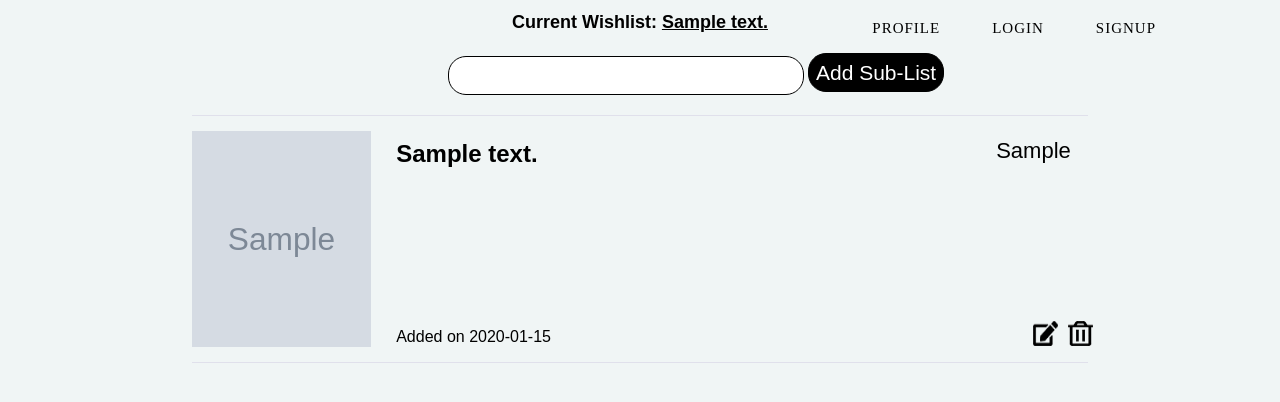
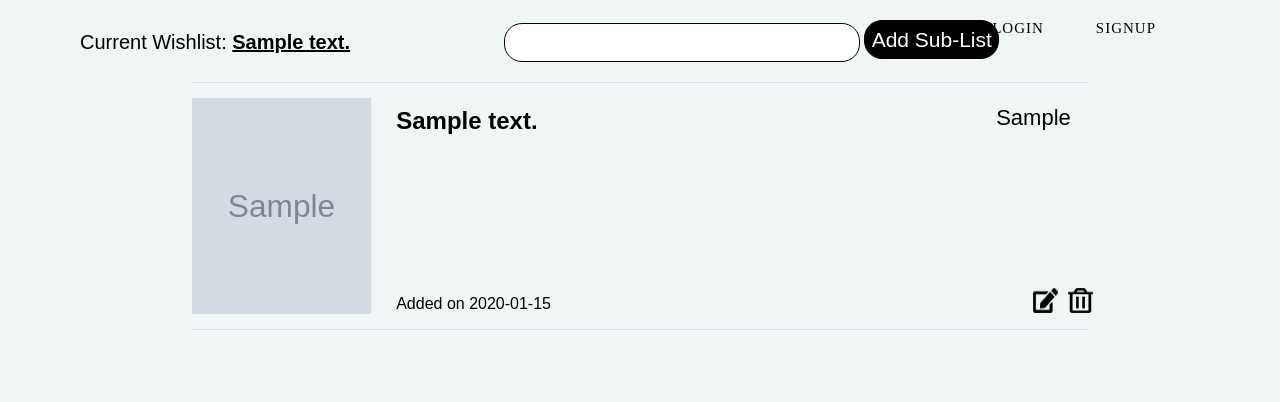
Before and after one commit to WebDesignHMA/Elysian-Wishlist, a Flask app: page /list/1 in a window 1280 px wide; the page is wider, and only the part inside the window is pictured. Shown: the part 60-462 px from the top of that part. Run offline with Flask 2, Linux system fonts and the light colour scheme; tables that the repository leaves empty hold one stand-in row (values such as "Sample post"); grey boxes marked "Sample" are stand-in pictures.

Commit message:
align current wishlist text

```diff
--- a/elysian_wishlist/static/styles/list.css
+++ b/elysian_wishlist/static/styles/list.css
@@ -71,11 +71,6 @@
   height: 25px;
 }
 
-.Current-Wishlist-Title {
-  font-size: 18px;
-  text-align: center;
-}
-
 .Add-List-Input {
   width: 350px;
   height: 35px;
@@ -105,5 +100,17 @@
 
 .form {
   position: relative;
-  left: 35%;
+  left: 12%;
 }
+
+.form-container {
+  display: flex;
+  flex-direction: row;
+}
+
+.Current-Wishlist-Title {
+  font-size: 20px;
+  margin-left: 80px;
+  margin-top: 31px;
+  font-weight: 300;
+}
--- a/elysian_wishlist/static/styles/pages.css
+++ b/elysian_wishlist/static/styles/pages.css
@@ -18,10 +18,6 @@ h1,h4 {
   color: black;
 }
 
-.Current-Wishlist-Title {
-  text-align: center;
-  margin-top: 70px;
-}
 .All-Wishlist-Table {
   position: relative;
   left: 25%;
--- a/elysian_wishlist/templates/list.html
+++ b/elysian_wishlist/templates/list.html
@@ -7,9 +7,9 @@
 
 {% block body %}
 <div class="content">
-    <h1 class="Current-Wishlist-Title">Current Wishlist: <b><u>{{ result.0.content }}</u></b></h1>
-    <div class="form">
-        <form action="" method="POST">
+    <div class="form-container">
+        <h1 class="Current-Wishlist-Title">Current Wishlist: <b><u>{{ result.0.content }}</u></b></h1>
+        <form class="form" action="" method="POST">
             <input class="Add-List-Input" type="text" name="content" required>
             <input type="hidden" name="parentId" value="{{ result.0.id }}">
             <input class="Add-Sub-List-Button" type="submit" value="Add Sub-List">
```
